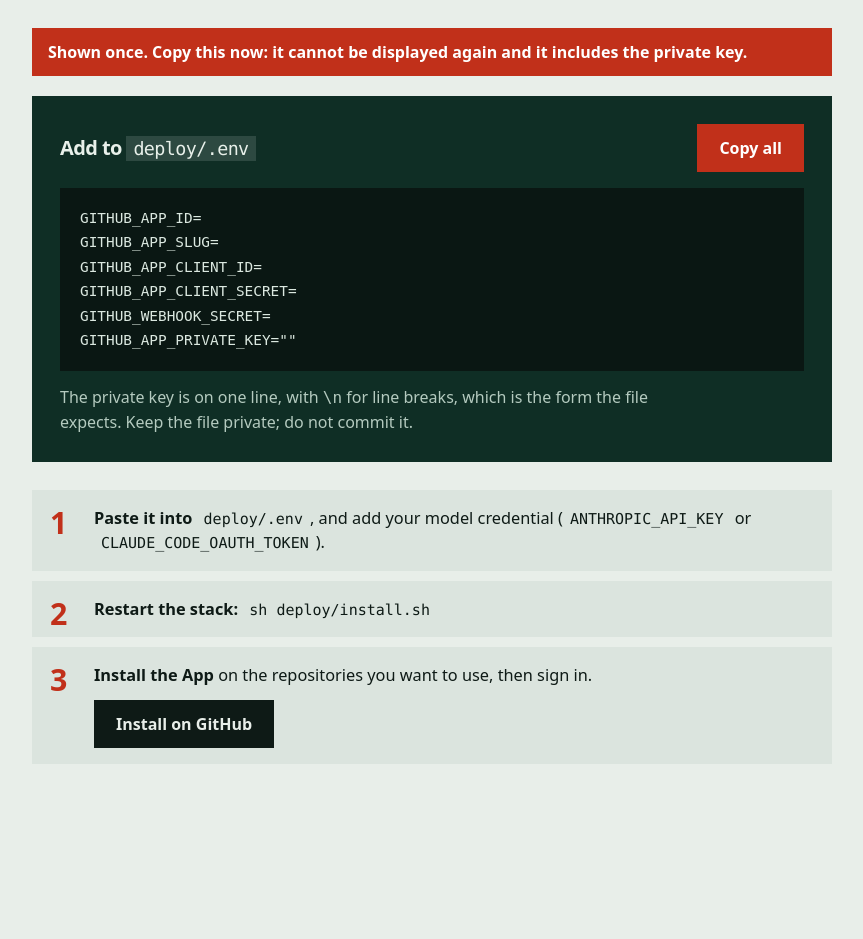
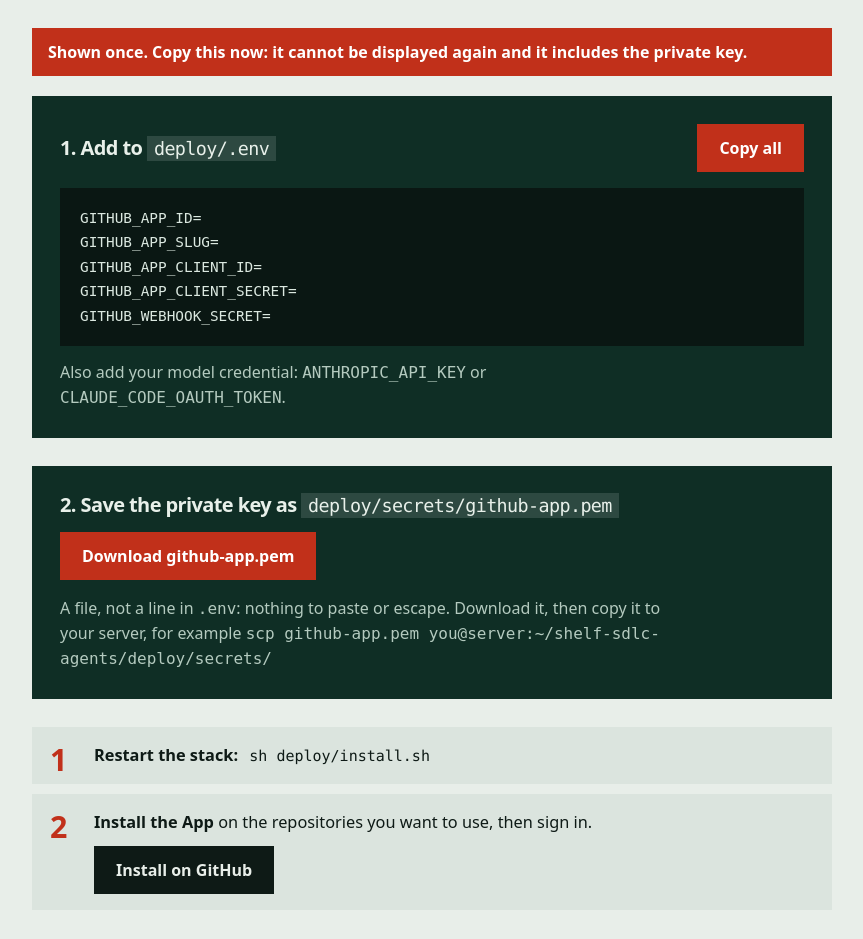
Before and after one commit to bhoudebert/shelf-sdlc-agents, a Python web app: template src/shelf/adapters/web/templates/registered.html in a window 1280 px wide. Shown: the part 209-1148 px from the top of the page, without its empty margins (208-1071 px from the left). Before the commit the page ends 973 px from the top, so only its background shows below. Run offline with Jinja, Linux system fonts and the light colour scheme; the template is opened without the code that fills it, so the values that code supplies are empty.

Commit message:
feat: take the GitHub App private key as a mounted file (#23)
Pasting a PEM into .env needed escaping and broke easily. The key is now
a file at deploy/secrets/github-app.pem, mounted read-only into web and
worker (a directory is mounted so a missing file never becomes a
directory), git-ignored, offered as a download after one-click
registration, and reported with its path when missing. The browser
converter is removed. The inline GITHUB_APP_PRIVATE_KEY stays supported.
Verified on real Docker: file-only key at mode 600 boots in product
mode; a missing key stops with one clear line.

```diff
--- a/deploy/compose.yml
+++ b/deploy/compose.yml
@@ -19,9 +19,13 @@ x-shelf: &shelf
   environment:
     TEMPORAL_ADDRESS: temporal:7233
     SHELF_CONFIG: /etc/shelf/shelf.toml
+    GITHUB_APP_PRIVATE_KEY_PATH: /run/secrets/github-app.pem
   volumes:
     # The operator's access list and mode. Read-only.
     - ./shelf.toml:/etc/shelf/shelf.toml:ro
+    # The GitHub App's private key: put the .pem you downloaded at deploy/secrets/github-app.pem. A directory is mounted, not
+    # the file, so a missing key never makes Docker invent a directory in its place.
+    - ./secrets:/run/secrets:ro
   depends_on:
     temporal:
       condition: service_healthy
@@ -64,6 +68,7 @@ services:
     environment:
       TEMPORAL_ADDRESS: temporal:7233
       SHELF_CONFIG: /etc/shelf/shelf.toml
+      GITHUB_APP_PRIVATE_KEY_PATH: /run/secrets/github-app.pem
       # Claude Code's sandbox inside a container needs its weaker nested mode.
       SHELF_NESTED_SANDBOX: "1"
     # The agents' sandbox (bubblewrap) needs user namespaces, which the default seccomp profile blocks. This is the only
--- a/site/docs/getting-started.html
+++ b/site/docs/getting-started.html
@@ -34,7 +34,7 @@ sh deploy/install.sh https://shelf.example.org</code></pre> This writes <code>de
 <tr><td><code>SESSION_SECRET</code></td><td>Random secret that signs the session cookies. <code>install.sh</code> generates one.</td></tr>
 <tr><td><code>WEB_PORT</code></td><td>The host port the web service is published on (default 8080).</td></tr>
 <tr><td><code>GITHUB_APP_ID</code>, <code>GITHUB_APP_SLUG</code>, <code>GITHUB_APP_CLIENT_ID</code>, <code>GITHUB_APP_CLIENT_SECRET</code>, <code>GITHUB_WEBHOOK_SECRET</code></td><td>The App's credentials, shown once after the one-click registration. Empty on the first start.</td></tr>
-<tr><td><code>GITHUB_APP_PRIVATE_KEY</code> or <code>GITHUB_APP_PRIVATE_KEY_PATH</code></td><td>The App's private key: inline with <code>\n</code> for line breaks, or a PEM path inside the container.</td></tr>
+<tr><td>the private key file</td><td>Not an environment variable: put the <code>.pem</code> you downloaded at <code>deploy/secrets/github-app.pem</code>. It is mounted read-only into the containers.</td></tr>
 <tr><td><code>ANTHROPIC_API_KEY</code>, <code>CLAUDE_CODE_OAUTH_TOKEN</code>, or <code>ANTHROPIC_BASE_URL</code></td><td>How the agents get a model. Set one.</td></tr>
 <tr><td><code>SHELF_MODEL</code>, <code>SHELF_MAX_TURNS</code>, <code>SHELF_MAX_BUDGET_USD</code></td><td>Optional: force a model, and bound what one step may use.</td></tr>
 <tr><td><code>TEMPORAL_ADDRESS</code>, <code>TEMPORAL_NAMESPACE</code></td><td>Use your own Temporal instead of the bundled one (and delete that service).</td></tr>
--- a/site/docs/github-app.html
+++ b/site/docs/github-app.html
@@ -35,7 +35,7 @@
 <tr><td>Webhook secret</td><td>A long random string that you make up, for example <code>openssl rand -hex 32</code>. Put the same value in <code>GITHUB_WEBHOOK_SECRET</code>. GitHub uses it to sign every delivery and the instance refuses any delivery that is not signed with it.</td></tr>
 <tr><td>Where can this App be installed?</td><td>Only on this account.</td></tr>
 </tbody></table></div>
-<p>Then set the repository permissions and events listed above. After creating the App, generate a <strong>client secret</strong> and a <strong>private key</strong> on its page and fill <code>GITHUB_APP_ID</code>, <code>GITHUB_APP_SLUG</code> (the name in the App's URL), <code>GITHUB_APP_CLIENT_ID</code>, <code>GITHUB_APP_CLIENT_SECRET</code>, <code>GITHUB_WEBHOOK_SECRET</code> and <code>GITHUB_APP_PRIVATE_KEY</code> in <code>deploy/.env</code>.</p>
+<p>Then set the repository permissions and events listed above. After creating the App, generate a <strong>client secret</strong> and a <strong>private key</strong> on its page and fill <code>GITHUB_APP_ID</code>, <code>GITHUB_APP_SLUG</code> (the name in the App's URL), <code>GITHUB_APP_CLIENT_ID</code>, <code>GITHUB_APP_CLIENT_SECRET</code> and <code>GITHUB_WEBHOOK_SECRET</code> in <code>deploy/.env</code>, and put the key file at <code>deploy/secrets/github-app.pem</code>.</p>
 <h2 id="values">Where each value comes from</h2>
 <p>All of these live on the App's settings page (Settings, Developer settings, GitHub Apps, Edit). Put them in <code>deploy/.env</code>:</p>
 <div class="table-wrap"><table><thead><tr><th>Variable</th><th>Where it comes from</th></tr></thead><tbody>
@@ -44,7 +44,7 @@
 <tr><td><code>GITHUB_APP_SLUG</code></td><td>The name in the App's public link, <code>github.com/apps/<em>slug</em></code>: the App name in lowercase with hyphens.</td></tr>
 <tr><td><code>GITHUB_APP_CLIENT_SECRET</code></td><td>Under <strong>Client secrets</strong>, click <strong>Generate a new client secret</strong>. Shown once.</td></tr>
 <tr><td><code>GITHUB_WEBHOOK_SECRET</code></td><td>The string you typed in the Webhook secret field (a long random string you make up). Exactly the same value.</td></tr>
-<tr><td><code>GITHUB_APP_PRIVATE_KEY</code></td><td>Under <strong>Private keys</strong>, click <strong>Generate a private key</strong>: your browser downloads a <code>.pem</code> file, once. The value is that file on one line, with <code>\n</code> for line breaks. The setup page has a converter: choose the file and copy the result. It runs in your browser and sends nothing to the server.</td></tr>
+<tr><td>the private key</td><td>Under <strong>Private keys</strong>, click <strong>Generate a private key</strong>: your browser downloads a <code>.pem</code> file, once. It is not a line in <code>.env</code>: copy the file itself to <code>deploy/secrets/github-app.pem</code> on the server, for example <code>scp ~/Downloads/*.pem you@server:~/shelf-sdlc-agents/deploy/secrets/github-app.pem</code>. It is mounted read-only into the containers. On most servers <code>chmod 600</code> is enough; if the service cannot read it, use <code>chmod 644</code>.</td></tr>
 </tbody></table></div>
 <p>Two credentials, two jobs. The <strong>client secret</strong> lets people sign in. The <strong>private key</strong> is the App's own identity: it lets the agents clone, push and open pull requests. You need both. If one is missing, the service's log names it and says where to find it: <code>docker compose -f deploy/compose.yml logs web</code>.</p>
 <h2 id="troubleshooting">If something goes wrong</h2>
--- a/src/shelf/adapters/web/static/app.css
+++ b/src/shelf/adapters/web/static/app.css
@@ -393,12 +393,6 @@ input:not([type="radio"]):focus-visible, select:focus-visible, textarea:focus-vi
 .where td { padding: 10px 12px 10px 0; vertical-align: top; }
 .where tr + tr td { background: linear-gradient(var(--sunk), var(--sunk)) 0 0 / 100% 0 no-repeat; }
 .where code { font: .9em var(--mono); background: var(--surface); padding: 2px 6px; overflow-wrap: anywhere; }
-.pem { background: var(--surface); padding: 16px; display: grid; gap: 10px; justify-items: start; }
-.pem-pick { cursor: pointer; }
-.pem textarea { width: 100%; font: .85rem/1.5 var(--mono); }
-.pem pre { margin: 0; padding: 14px 16px; background: #0a1713; color: #dbe8e0; font: .85rem/1.6 var(--mono); white-space: pre-wrap; overflow-wrap: anywhere; max-height: 14rem; overflow: auto; width: 100%; }
-.pem-error { margin: 0; padding: 8px 12px; background: var(--ink); color: var(--ground); font-weight: 600; }
-.pem [hidden] { display: none !important; }
 .where td:first-child, .where th:first-child { white-space: nowrap; }
 .where td:first-child code { white-space: nowrap; overflow-wrap: normal; }
 .setup { align-items: start; }
--- a/src/shelf/adapters/web/static/app.js
+++ b/src/shelf/adapters/web/static/app.js
@@ -102,29 +102,4 @@
     selection.removeAllRanges();
     selection.addRange(range);
   }
-
-  // Private-key helper: turns a .pem into the one-line value a .env file needs. Everything happens in the browser.
-  Array.prototype.forEach.call(document.querySelectorAll("[data-pem]"), function (root) {
-    var file = root.querySelector("[data-pem-file]");
-    var text = root.querySelector("[data-pem-text]");
-    var out = root.querySelector("[data-pem-out]");
-    var copy = root.querySelector("[data-pem-copy]");
-    var error = root.querySelector("[data-pem-error]");
-    function show(raw) {
-      var pem = (raw || "").replace(/\r/g, "").trim();
-      var ok = /-----BEGIN [A-Z ]*PRIVATE KEY-----/.test(pem) && /-----END [A-Z ]*PRIVATE KEY-----/.test(pem);
-      out.hidden = copy.hidden = ok ? false : true;
-      error.hidden = ok || !pem;
-      if (!ok) { error.textContent = pem ? "That does not look like a private key. It should start with -----BEGIN RSA PRIVATE KEY-----." : ""; return; }
-      out.querySelector("code").textContent = 'GITHUB_APP_PRIVATE_KEY="' + pem.split("\n").map(function (l) { return l.trim(); }).filter(Boolean).join("\\n") + '"';
-    }
-    file.addEventListener("change", function () {
-      var chosen = file.files && file.files[0];
-      if (!chosen) return;
-      var reader = new FileReader();
-      reader.onload = function () { text.value = String(reader.result); show(text.value); };
-      reader.readAsText(chosen);
-    });
-    text.addEventListener("input", function () { show(text.value); });
-  });
 })();
--- a/src/shelf/adapters/web/templates/registered.html
+++ b/src/shelf/adapters/web/templates/registered.html
@@ -11,20 +11,27 @@
 
   <section class="secret" aria-labelledby="secret-title">
     <div class="secret-head">
-      <h2 id="secret-title">Add to <code>deploy/.env</code></h2>
+      <h2 id="secret-title">1. Add to <code>deploy/.env</code></h2>
       <button class="btn" type="button" data-copy="#env-block" data-done="Copied">Copy all</button>
     </div>
 <pre id="env-block" tabindex="0"><code>GITHUB_APP_ID={{ credentials.app_id }}
 GITHUB_APP_SLUG={{ credentials.slug }}
 GITHUB_APP_CLIENT_ID={{ credentials.client_id }}
 GITHUB_APP_CLIENT_SECRET={{ credentials.client_secret }}
-GITHUB_WEBHOOK_SECRET={{ credentials.webhook_secret }}
-GITHUB_APP_PRIVATE_KEY="{{ credentials.private_key | replace('\n', '\\n') }}"</code></pre>
-    <p class="muted">The private key is on one line, with <code>\n</code> for line breaks, which is the form the file expects. Keep the file private; do not commit it.</p>
+GITHUB_WEBHOOK_SECRET={{ credentials.webhook_secret }}</code></pre>
+    <p class="muted">Also add your model credential: <code>ANTHROPIC_API_KEY</code> or <code>CLAUDE_CODE_OAUTH_TOKEN</code>.</p>
+  </section>
+
+  <section class="secret" aria-labelledby="key-title">
+    <div class="secret-head">
+      <h2 id="key-title">2. Save the private key as <code>deploy/secrets/github-app.pem</code></h2>
+      <a class="btn" download="github-app.pem" href="data:application/x-pem-file;charset=utf-8,{{ credentials.private_key | urlencode }}">Download github-app.pem</a>
+    </div>
+    <p class="muted">A file, not a line in <code>.env</code>: nothing to paste or escape. Download it, then copy it to your server, for example
+      <code>scp github-app.pem you@server:~/shelf-sdlc-agents/deploy/secrets/</code></p>
   </section>
 
   <ol class="howto steps" aria-label="What to do next">
-    <li><strong>Paste it into <code>deploy/.env</code></strong>, and add your model credential (<code>ANTHROPIC_API_KEY</code> or <code>CLAUDE_CODE_OAUTH_TOKEN</code>).</li>
     <li><strong>Restart the stack:</strong> <code>sh deploy/install.sh</code></li>
     <li><strong>Install the App</strong> on the repositories you want to use, then sign in.<br>
       <a class="btn quiet" href="https://github.com/apps/{{ credentials.slug }}/installations/new">Install on GitHub</a></li>
```
Also changed, not shown: openspec/specs/deployment/spec.md (+14 -0 lines), openspec/specs/github-app/spec.md (+2 -2 lines), openspec/specs/web/spec.md (+5 -10 lines), src/shelf/adapters/web/templates/setup.html (+6 -12 lines), src/shelf/entrypoints/settings.py (+7 -4 lines), tests/entrypoints/test_settings.py (+8 -1 lines), tests/entrypoints/test_setup.py (+4 -1 lines), 5 other files.
